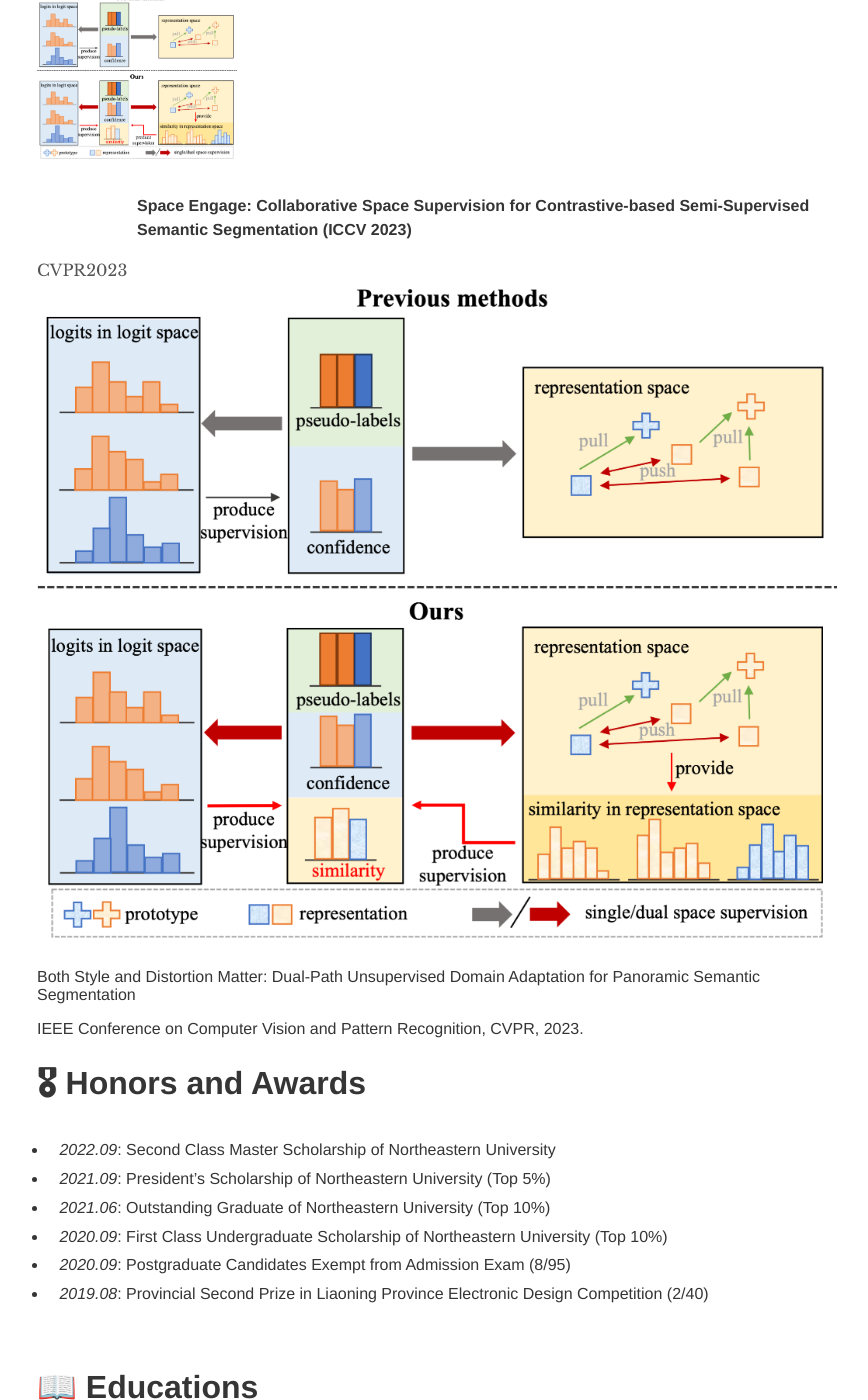
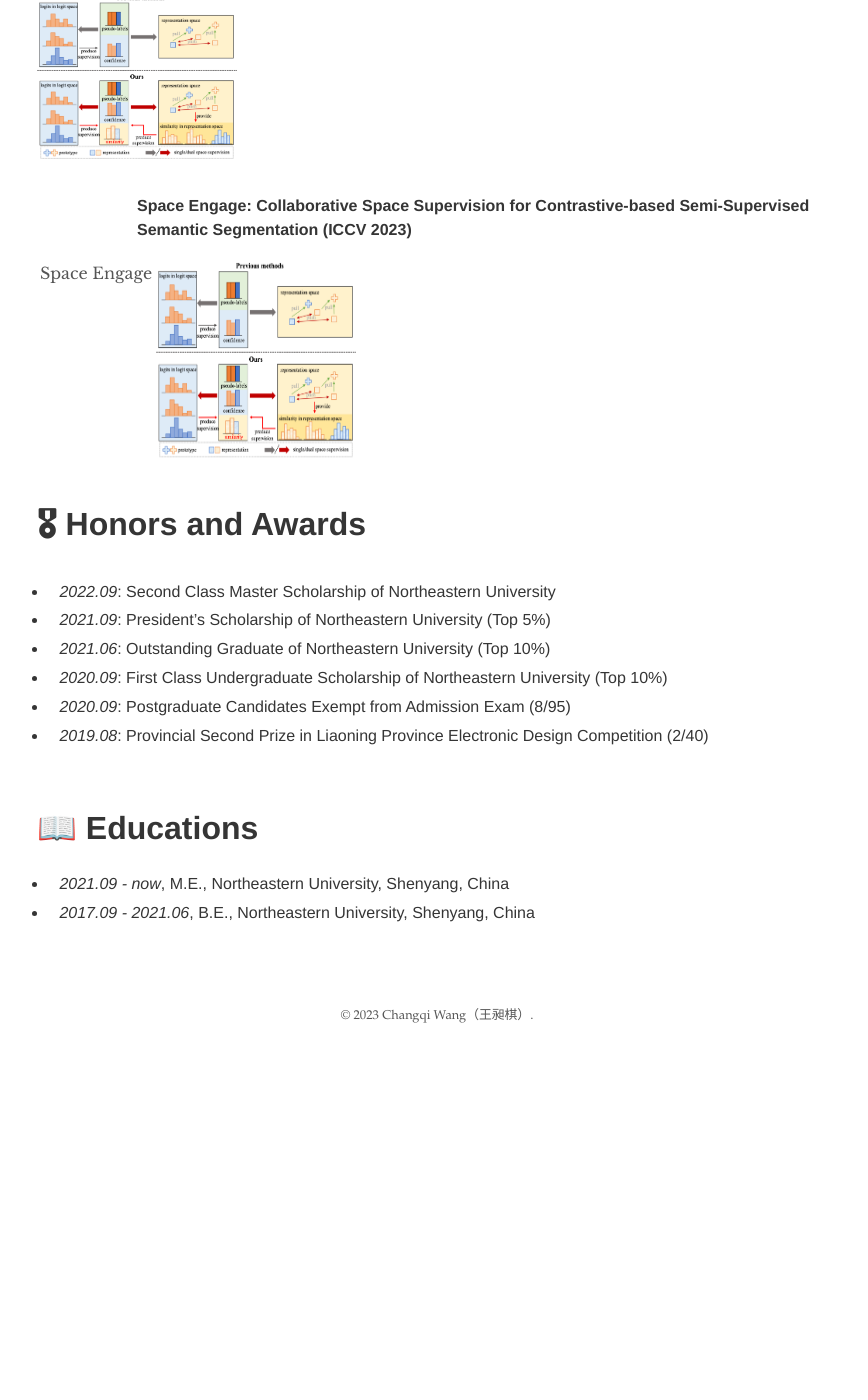
Before and after one commit to WangChangqi98/WangChangqi98, a Jekyll site: the page built from index.md, in a window 1280 px wide and 1400 px high, scrolled down 680 px. Shown: the whole window, without its empty margins (203-1071 px from the left). Built offline with Jekyll 4.4.1, drawn with Linux system fonts in a browser that asks for light colours; our own code applies the rules of GitHub Pages for plain Markdown files; after the commit the page ends 1739 px from its top, so only the background shows below that.

Commit message:
Update index.md

```diff
--- a/index.md
+++ b/index.md
@@ -17,12 +17,17 @@ I am a current master student at Northeastern University, China and interested i
 <img src='assets/img/CSS.png' width="200px">
 <p style="float:right;margin-left:100px;"><b>Space Engage: Collaborative Space Supervision for Contrastive-based Semi-Supervised Semantic Segmentation (ICCV 2023)</b> </p>
 
-<div class='paper-box'><div class='paper-box-image'><div><div class="badge">CVPR2023</div><img src='assets/img/CSS.png' alt="sym" width="100%"></div></div>
-<div class='paper-box-text' markdown="1">
+ <table>
 
-Both Style and Distortion Matter: Dual-Path Unsupervised Domain Adaptation for Panoramic Semantic Segmentation
+<tr align="center">
 
-IEEE Conference on Computer Vision and Pattern Recognition, CVPR, 2023.
+<td>Space Engage</td>
+
+<td><img src="assets/img/CSS.png" width="200px" height="200px" alt=""></td>
+
+</tr>
+
+</table>
 
 <!-- <u>Changqi Wang</u>, Haoyu Xie, Yuhui Yuan, Chong Fu, Xiangyu Yue <br/> -->
 <!-- [\[paper\]](https://ojs.aaai.org/index.php/AAAI/article/view/25396) [\[code\]](https://github.com/Haoyu-Xie/PRCL)<br/>
```
